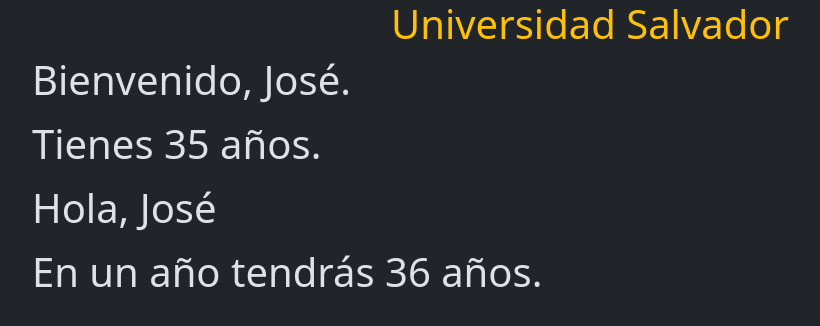
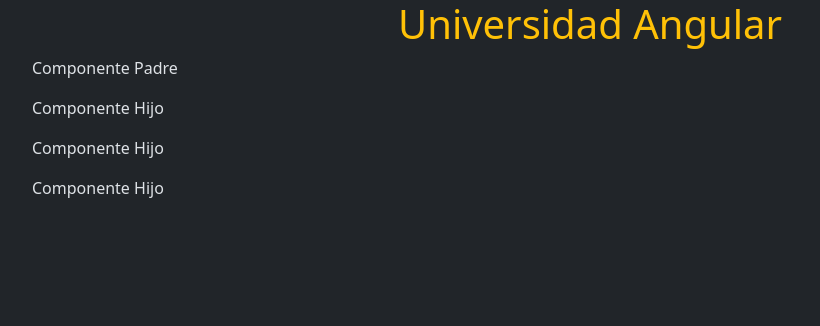
Before and after one commit to jsalvadorca90/app-angular, an Angular app: page / in a window 1280 px wide. Shown: the top 326 px of the page, without its empty margins (50-870 px from the left). Built offline with nearby package versions, Linux system fonts and the light colour scheme.

Commit message:
feat: [18] Relacion entre componentes.

```diff
--- a/src/app/app.html
+++ b/src/app/app.html
@@ -1,9 +1,10 @@
-<!-- <div class="container">
+<div class="container">
   <h1 class="text-center text-warning">{{titulo}}</h1>
+  <app-padre />
 </div>
 
-<app-nuevo-componente />
+<!-- <app-nuevo-componente />
 
-<app-componente-en-linea /> -->
+<app-componente-en-linea />
 
-<app-interpolacion />
+<app-interpolacion /> -->
--- a/src/app/app.ts
+++ b/src/app/app.ts
@@ -3,13 +3,20 @@ import { RouterOutlet } from '@angular/router';
 import { ComponenteEnLinea } from './componente-en-linea/componente-en-linea';
 import { Interpolacion } from './interpolacion/interpolacion';
 import { NuevoComponente } from './nuevo-componente/nuevo-componente';
+import { Padre } from './padre/padre';
 
 @Component({
   selector: 'app-root',
-  imports: [RouterOutlet, NuevoComponente, ComponenteEnLinea, Interpolacion],
+  imports: [
+    RouterOutlet,
+    NuevoComponente,
+    ComponenteEnLinea,
+    Interpolacion,
+    Padre,
+  ],
   templateUrl: './app.html',
   styleUrl: './app.css',
 })
 export class App {
-  protected titulo = 'Hola mundo desde Angular';
+  protected titulo = 'Universidad Angular';
 }
--- /dev/null
+++ b/src/app/padre/hijo/hijo.html
@@ -0,0 +1 @@
+<p>Componente Hijo</p>
--- /dev/null
+++ b/src/app/padre/padre.html
@@ -0,0 +1,5 @@
+<p>Componente Padre</p>
+
+<app-hijo />
+<app-hijo />
+<app-hijo />
--- /dev/null
+++ b/src/app/padre/padre.ts
@@ -0,0 +1,10 @@
+import { Component } from '@angular/core';
+import { Hijo } from './hijo/hijo';
+
+@Component({
+  selector: 'app-padre',
+  imports: [Hijo],
+  templateUrl: './padre.html',
+  styleUrl: './padre.css',
+})
+export class Padre {}
```
Also changed, not shown: src/app/padre/hijo/hijo.ts (added, +11 -0 lines), src/app/padre/hijo/hijo.css (added), src/app/padre/padre.css (added).
